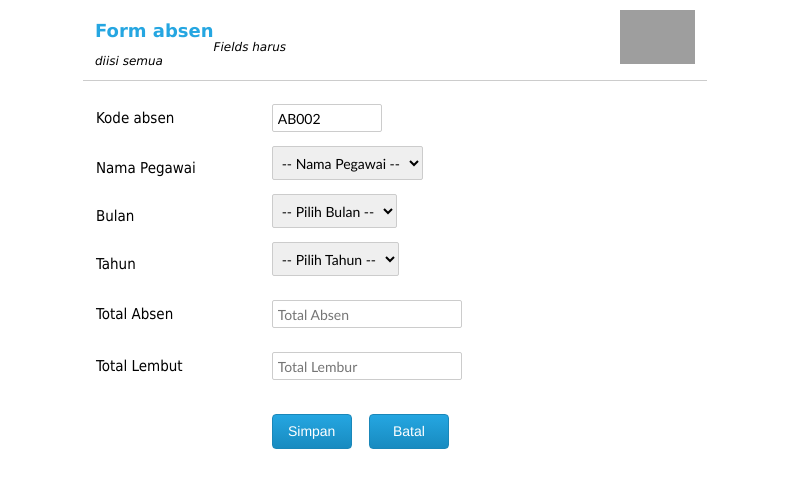
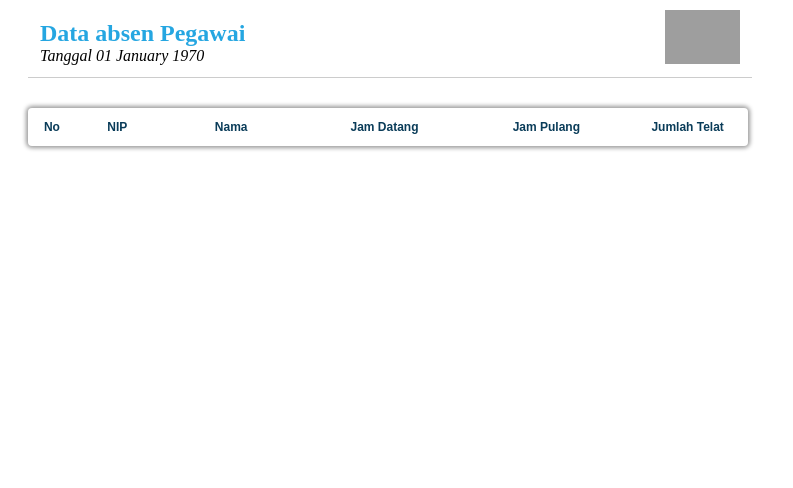
Before and after one commit to AaEzha/reoseg, a PHP site: page /admin/formAbsen.php?tgl=1 in a window 1280 px wide. Shown: the top 488 px of the page, without its empty margins (0-793 px from the left). Run offline with PHP 8.4, Linux system fonts and the light colour scheme; tables that the repository leaves empty or names only in its code hold one stand-in row (values such as "Sample post"); lists and menus that the app fills with data are empty; some libraries are stand-ins or nearby versions; grey boxes are pictures that could not be loaded.

Commit message:
update absensi di admin

```diff
--- a/admin/formAbsen.php
+++ b/admin/formAbsen.php
@@ -1,118 +1,33 @@
-<html>
-<head>
-<meta http-equiv="Content-Type" content="text/html; charset=utf-8" />
-<title>Form absen</title>
-	<link rel="stylesheet" href="../asset/css/formstyle.css" type="text/css" media="all" />
-	<link rel="stylesheet" href="../asset/jquery/themes/base/ui.all.css"/>
-	<script src="../asset/jquery/jquery-1.3.2.js" type="text/javascript"></script>
-	<script src="../asset/jquery/ui.datepicker.js" type="text/javascript"></script>
-
-</head>
 <?php
-
 	include '../fungsiabsen.php';
-
-	$hasil=mysql_query("select count(tbabsen.kode_absen)+1 as no from tbabsen");
-	$row=mysql_fetch_row($hasil);
-	strlen($row[0]);
-	$tkode=$row[0];
-	if(strlen($row[0])==1){
-	  $tkode='00'.$row[0];
-	}
-	if(strlen($row[0])==2){
-	  $tkode='0'.$row[0];
-	}
-
-	$kode="AB"."".$tkode;
-
-	// mengambil data pegawai
-	$hasil = mysql_query("select * from tbpegawai");
+  $q = mysql_query("select * from tbabsen where tanggal='$_GET[tgl]' and jenis='Datang' order by kode_absen asc");
 ?>
-<body>
-<form name="form1" method="post" action="">
-<div class="form-all">
-
-  <div class="form-header-group" style="margin-left:75px;">
-      <h2 class="form-header" style="float:left;">Form absen</h2>
+<link rel="stylesheet" href="../asset/css/formstyle.css" type="text/css" media="all" />
+<div class="form-header-group" style="width:700px; margin-left:20px;">
+      <h2 class="form-header" style="float:left;">Data absen Pegawai</h2>
       <img src="../asset/images/absen.png" width="75" height="54" style="float:right; margin-top:-10px;">
-      <div class="form-subHeader"> Fields harus diisi semua</div>
+      <div class="form-subHeader"> Tanggal <?php echo date('d F Y', strtotime($_GET['tgl']));?></div>
 
   </div>
-  <table width="490" border="0" style="margin-left:85px;">
-    <tr>
-      <td>Kode absen</td>
-      <td><label for="kodeabsen"></label>
-      <input name="kodeabsen" type="text" id="kodeabsen" value="<?php echo $kode ?>" size="10" readonly></td>
-    </tr>
-    <tr>
-      <td>Nama Pegawai</td>
-      <td><label for="namapegawai"></label>
-        <select name="namapegawai" id="namapegawai" class="inputStylelog">
-          <option>-- Nama Pegawai --</option>
-        <?php while ($row = mysql_fetch_row($hasil)) {?>
-          <option value="<?php echo $row[0]?>"><?php echo $row[1]?></option>
-        <?php } ?>
-      </select></td>
-    </tr>
-       <tr>
-      <td>Bulan </td>
-      <td><select name="bulan" size="1" id="bulan" class="inputStylelog">
-        <option value="0">-- Pilih Bulan --</option>
-        <option value="January">January</option>
-        <option value="February">February</option>
-        <option value="March">March</option>
-        <option value="April">April</option>
-        <option value="May">May</option>
-        <option value="June">June</option>
-        <option value="July">July</option>
-        <option value="August">August</option>
-        <option value="September">September</option>
-        <option value="October">October</option>
-        <option value="November">November</option>
-        <option value="December">December</option>
-      </select> </td>
-    </tr>
-    <tr>
-      <td>Tahun</td>
-      <td><label for="tahun"></label>
-        <select name="tahun" id="tahun" class="inputStylelog">
-        <option value="0">-- Pilih Tahun --</option>
-        <?php
-		   $now = Date('Y');
-		   for ($x = $now; $x > 1990; $x--) {
-  		   echo '<option value="'.$x.'">'.$x.'</option>';
-		   }
-		?>
-      </select></td>
-    </tr>
-      <td>Total Absen</td>
-      <td><label for="totalabsen"></label>
-      <input type="number" name="totalabsen" id="totalabsen" placeholder="Total Absen"  required></td>
-    </tr>
-    <tr>
-      <td>Total Lembut</td>
-      <td><label for="totalembur"></label>
-      <input type="number" name="totalembur" id="totalembur" placeholder="Total Lembur"  required></td>
-    </tr>
-    <tr>
-      <td>&nbsp;</td>
-      <td><input type="submit" name="submit" id="submit" value="Simpan" class="btnStyle">
-      <input type="reset" name="batal" id="batal" value="Batal" class="btnStyle"></td>
-    </tr>
-  </table>
-  </div>
-</form>
-</body>
-</html>
-<?php
-	if(isset($_POST['submit'])){
-		if($_POST['submit']){
-        if(insertDataabsen($_POST['kodeabsen'],$_POST['namapegawai'],$_POST['bulan'],$_POST['tahun'],$_POST['totalabsen'],$_POST['totalembur'])){
-  			 echo '<script language="javascript">alert("Data Berhasil di Simpan");location.replace("index.php?pil=view_absen"); </script>';
-  			   //header ('location:index.php?pil=view_absen');
-  			}else{
-  				echo "Entry Data Gagal";
-  			}
-		 }
-      }
-?>
+<table width="720" border="0" class="vtable" style="margin-left:20px;">
+  <tr>
+    <th width="30" align="center">No</th>
+    <th width="90" align="center">NIP</th>
+    <th width="190" align="center">Nama</th>
+    <th width="215" align="center">Jam Datang</th>
+    <th width="215" align="center">Jam Pulang</th>
+    <th width="140" align="center">Jumlah Telat</th>
+  </tr>
+  <?php $i=1; while($d = mysql_fetch_array($q)){ ?>
+  <?php $qq = mysql_query("select jam from tbabsen where tanggal='$_GET[tgl]' and jenis='Pulang' and nip='$d[nip]'"); ?>
+  <?php $dd = mysql_fetch_array($qq); ?>
+  <tr>
+    <th align="center"><?=$i++;?></th>
+    <th align="center"><?=$d['nip'];?></th>
+    <th align="center"><?=namapeg($d['nip']);?></th>
+    <th align="center"><?=$d['jam'];?></th>
+    <th align="center"><?=$dd['jam'];?></th>
+    <th align="center"><?=$d['telat'];?> Jam</th>
+  </tr>
+  <?php } ?>
+</table>
--- a/fungsiAbsen.php
+++ b/fungsiAbsen.php
@@ -5,6 +5,12 @@
     $qjk = mysql_query ("SELECT  tbjabatan.jam_kerja FROM tbpegawai,tbjabatan WHERE tbpegawai.kode_jab = tbjabatan.kode_jab AND tbpegawai.nip = '$idnya'");
       $djk = mysql_fetch_array($qjk);
       return $djk['jam_kerja'];
+  }
+
+  function namapeg($nip){
+    $q = mysql_query("select nama_pegawai from tbpegawai where nip='$nip'");
+    $d = mysql_fetch_array($q);
+    return $d['nama_pegawai'];
   }
 
   function selisihjam($jam_datang,$jam_kerja){
```
Also changed, not shown: admin/editAbsen.php (deleted, +0 -116 lines), admin/viewAbsen.php (+16 -17 lines).
